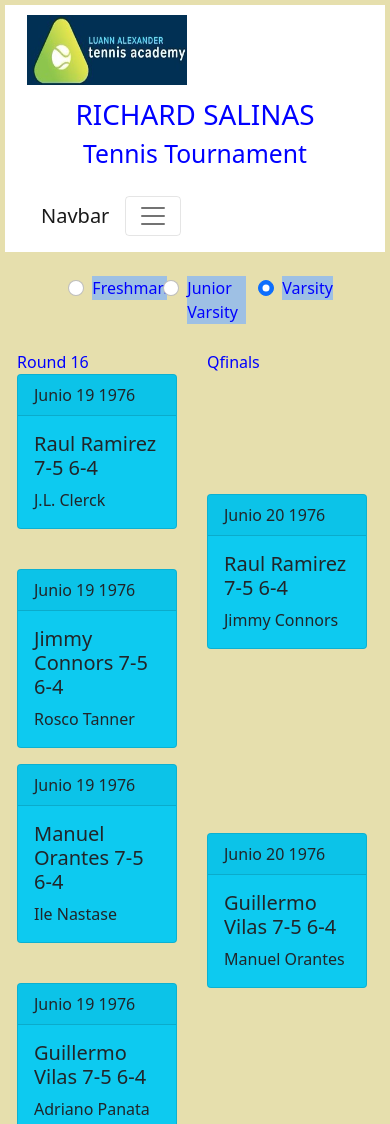
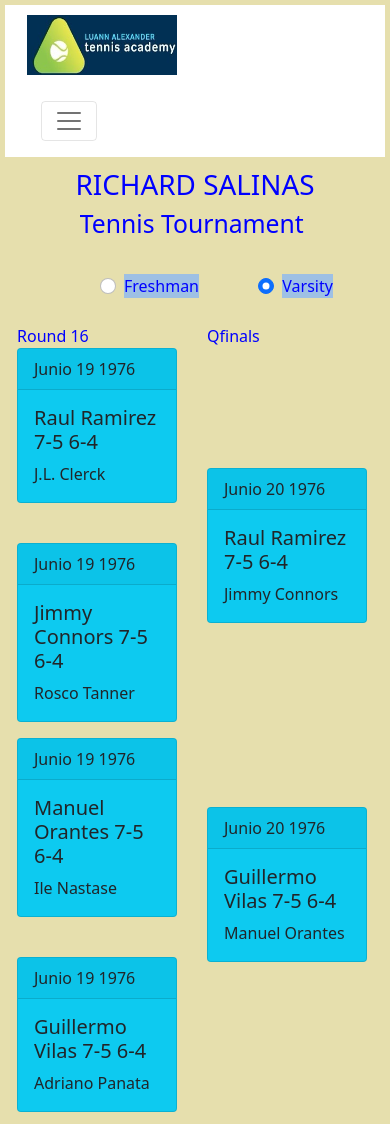
Before and after one commit to borita/coderHouseSaaS, a website: page Paginas/draws.html in a window 390 px wide. Shown: the top 1124 px of the page. Drawn offline with nearby package versions, Linux system fonts and the light colour scheme.

Commit message:
se hicieron principalmente en foother siempre este al final y se mejoro el header

```diff
--- a/Paginas/draws.html
+++ b/Paginas/draws.html
@@ -29,7 +29,7 @@
   <body>
     <header>
       <div class="container">
-        <div class="row">
+        <div class="row .d-flex justify-content-between">
           <div class="col-sm-5 col-md-5 col-lg-3">
             <a href="../index.html"
               ><img
@@ -37,12 +37,6 @@
                 src="../recursos/padron.png"
                 alt="logo"
             /></a>
-          </div>
-          <div class="col-sm-4 col-md-4 col-lg-3">
-            <div class="header__titulo">
-              <h1>RICHARD SALINAS</h1>
-              <h2>Tennis Tournament</h2>
-            </div>
           </div>
           <div class="col-sm-3 col-md-3 col-lg-6">
             <nav
@@ -52,7 +46,9 @@
                 class="navbar navbar-expand-lg header__transiciones navbar-light bg-rgb(227, 235, 213)"
               >
                 <div class="container-fluid">
+                  <!--
                   <a class="navbar-brand" href="#">Navbar</a>
+                  -->
                   <button
                     class="navbar-toggler"
                     type="button"
@@ -89,12 +85,16 @@
     </header>
     <main>
       <section>
+        <div class="header__titulo">
+          <h1>RICHARD SALINAS</h1>
+          <h2>Tennis Tournament </h2>
+        </div>
         <div class="container">
           <form>
             <div class="row"> </div>
-            <div class="row">
+            <div class="row .d-flex justify-content-between">
               <div class="form-check col-2"></div>
-              <div class="form-check col-3" style="color: blue">
+              <div class="form-check col-4" style="color: blue">
                 <input
                   class="form-check-input"
                   type="radio"
@@ -109,26 +109,9 @@
                   Freshman
                 </label>
               </div>
+
               <div
-                class="form-check class=form-check col-3"
-                style="color: blue"
-              >
-                <input
-                  class="form-check-input"
-                  type="radio"
-                  name="category"
-                  id="jvarsity"
-                />
-                <label
-                  class="form-check-label"
-                  style="background-color: rgb(158, 192, 228)"
-                  for="jvarsity"
-                >
-                  Junior Varsity
-                </label>
-              </div>
-              <div
-                class="form-check class=form-check col-3"
+                class="form-check class=form-check col-4"
                 style="color: blue"
               >
                 <input
--- a/saas/_extends.scss
+++ b/saas/_extends.scss
@@ -1,6 +1,6 @@
 .adaptar-titulo-columna{
     display: flex;
     flex-direction: column;
-    align-items: left;
+    align-items: center;
     color:$color-titulo;
 }
--- a/saas/_mixins.scss
+++ b/saas/_mixins.scss
@@ -26,7 +26,9 @@ $clases: (".header__transiciones": 1.05, "li":  1.05, ".main__transiciones":  1.
     background-color: blue;
     border-radius: 10px;
     margin:5px;
+    margin-top: auto;
   }
 .footer__copyright {
+    margin-top: 2rem;
     @include  pie-de-pagina;
 }
--- a/saas/styles.scss
+++ b/saas/styles.scss
@@ -7,6 +7,7 @@
   margin: 0px;
   padding: 0px;
 }
+
 header {
   background-color: white;
 }
@@ -17,6 +18,8 @@ body {
   background-color: rgb(227, 235, 213);
   border-radius: 10px;
   margin:5px;
+  /* para ajustar footer*/
+  min-height: 100vh;
 }
 /* aplicando neesting al header*/
 .header {
@@ -27,9 +30,11 @@ body {
   }
   &__titulo {
     @extend .adaptar-titulo-columna;
+    padding-top: .5rem;
     font-size: 10px;
   }
 }
+
 .nav-link{
   color:rgb(10, 10, 241) ! important;
 }
@@ -66,8 +71,6 @@ ul.main__players {
     }
   }
 }
-
-
 /* TABLET */
 /* se redefiniran las secciones para que se adapten a diseno responsivo en tablet*/
 @media (min-width: 576px) and (max-width: 768px) {
@@ -95,33 +98,35 @@ ul.main__players {
 
 /* CELULAR */
 /* se redefiniran las secciones para que se adapten a diseno responsivo en mobiles*/
-@media (min-width: 320px) and (max-width: 575px) {
+@media (min-width: 321px) and (max-width: 575px) {
   body {
     background-color: rgb(230, 223, 173);
   }
   .main__information {
     font-size: 15px;
   }
-  /* aplicando neesting al header*/
+
+  /* aplicando neesting al header */
   .header {
     &__logo {
       display: flex;
       align-items: flex-end;
       margin: 5px;
       padding: 5px;
-      height: 80px;
-      width: 170px;
+      height: 70px;
+      width: 160px;
     }
     &__titulo {
       align-items: center;
       flex-wrap: wrap;
       align-content: stretch;
-      /*color:$color-titulo;*/
       font-size: 10px;
       margin: 3px;
     }
   }
 
+
+
   ul.main__players {
     padding: 15px;
   }
```
Also changed, not shown: Paginas/events.html (+11 -21 lines), Paginas/players.html (+7 -6 lines), Paginas/registration.html (+9 -21 lines), index.html (+8 -13 lines), CSS/styles.css.
